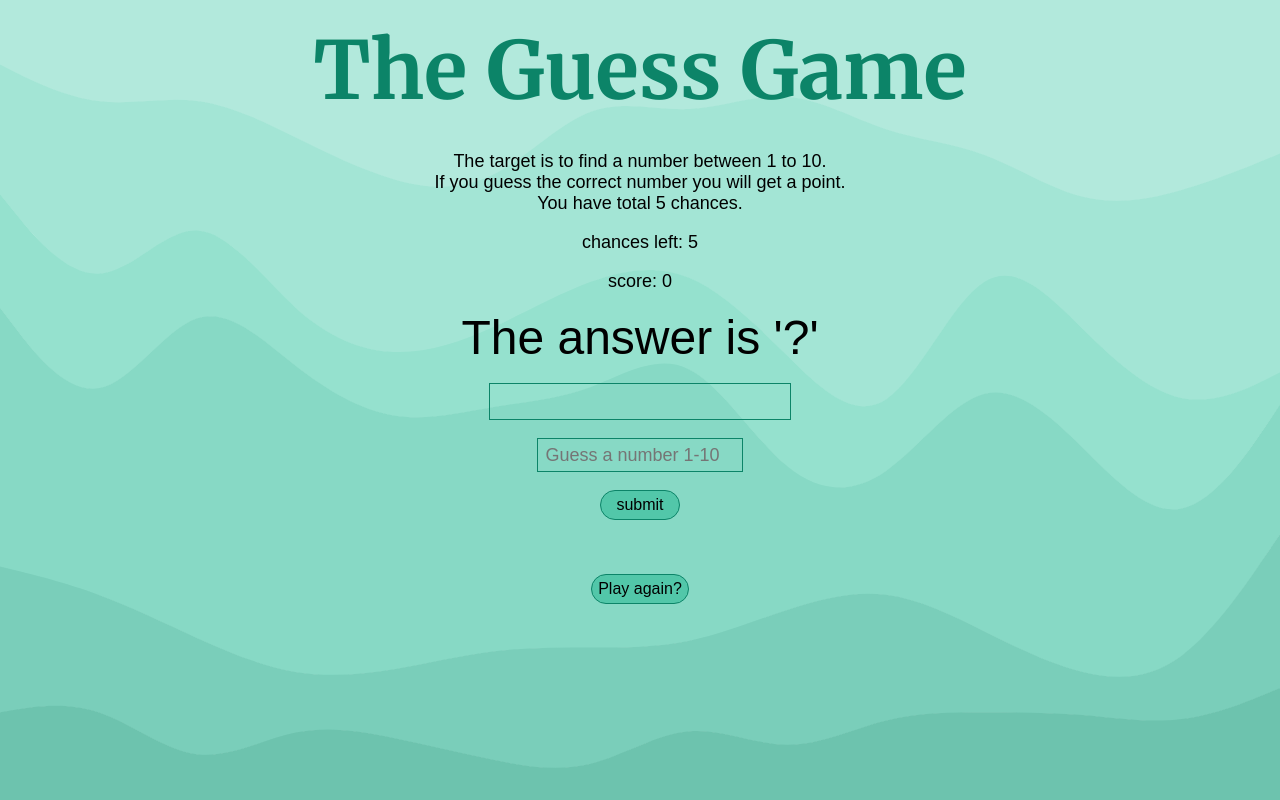
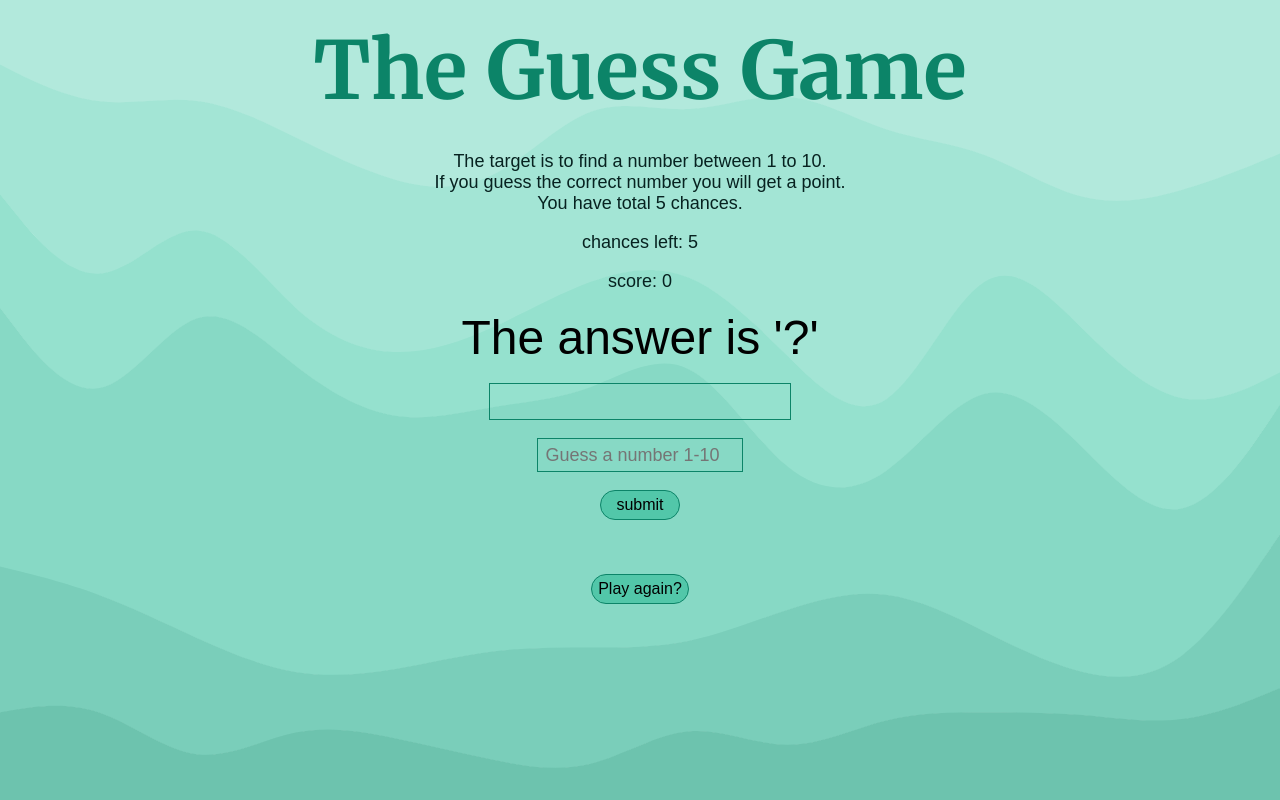
Before and after one commit to rabbi6272/the-guess-game, a plain HTML site: page index.html in a window 1280 px wide. Drawn offline with Linux system fonts and the light colour scheme.

Commit message:
Update style.css

```diff
--- a/style.css
+++ b/style.css
@@ -7,6 +7,7 @@ body{
     background-repeat: no-repeat;
     text-align: center;
     font-family: 'poppins', sans-serif;
+    color: #072220
 }
 h1{
     font-size: 5rem;
```
